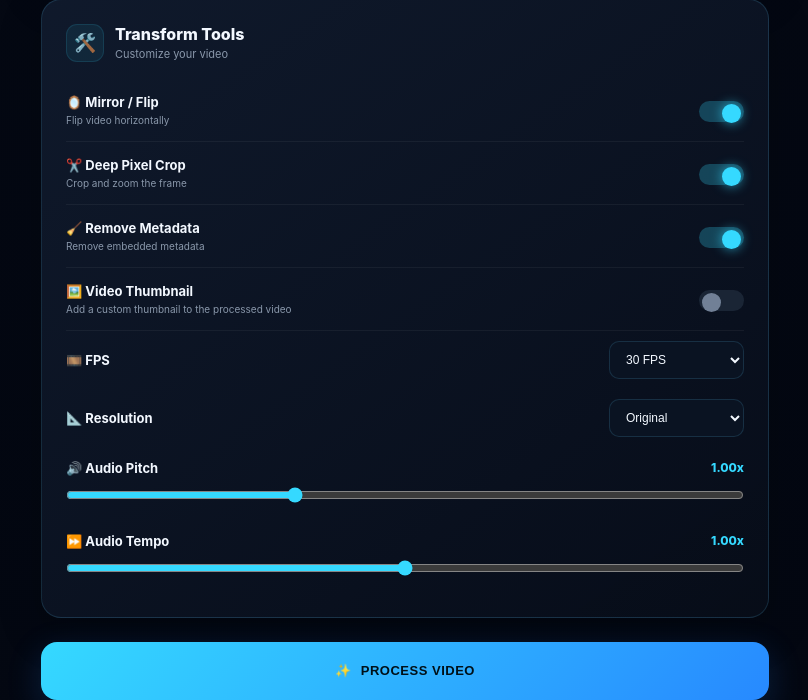
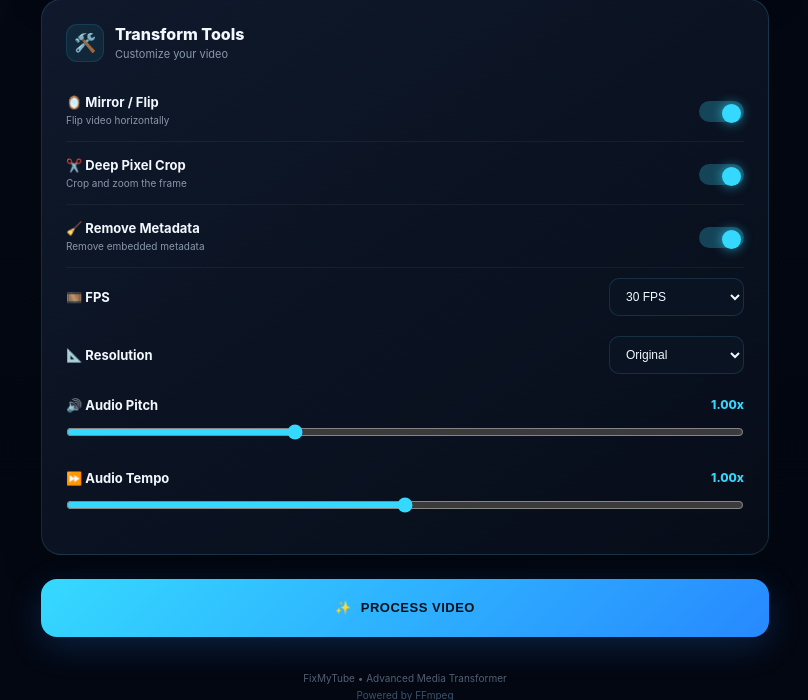
Before and after one commit to apexempireofficial2-dev/fixmytube-, a Flask app: page / in a window 1280 px wide. Shown: the part 973-1673 px from the top of the page, without its empty margins (235-1043 px from the left). Run offline with Flask 3, Linux system fonts and the light colour scheme; some libraries are stand-ins or nearby versions.

Commit message:
Update index.html

```diff
--- a/templates/index.html
+++ b/templates/index.html
@@ -194,26 +194,6 @@
         </div>
 
 
-        <!-- Thumbnail -->
-
-        <div class="tool-row">
-
-            <div>
-                <strong>🖼️ Video Thumbnail</strong>
-                <span>Add a custom thumbnail to the processed video</span>
-            </div>
-
-            <label class="switch">
-                <input id="thumbnailEnabled" type="checkbox">
-                <span></span>
-            </label>
-
-        </div>
-
-
-        <div id="thumbnailOptions" style="display:none;"></div>
-
-
         <div class="select-row">
 
             <label for="fps">
```
